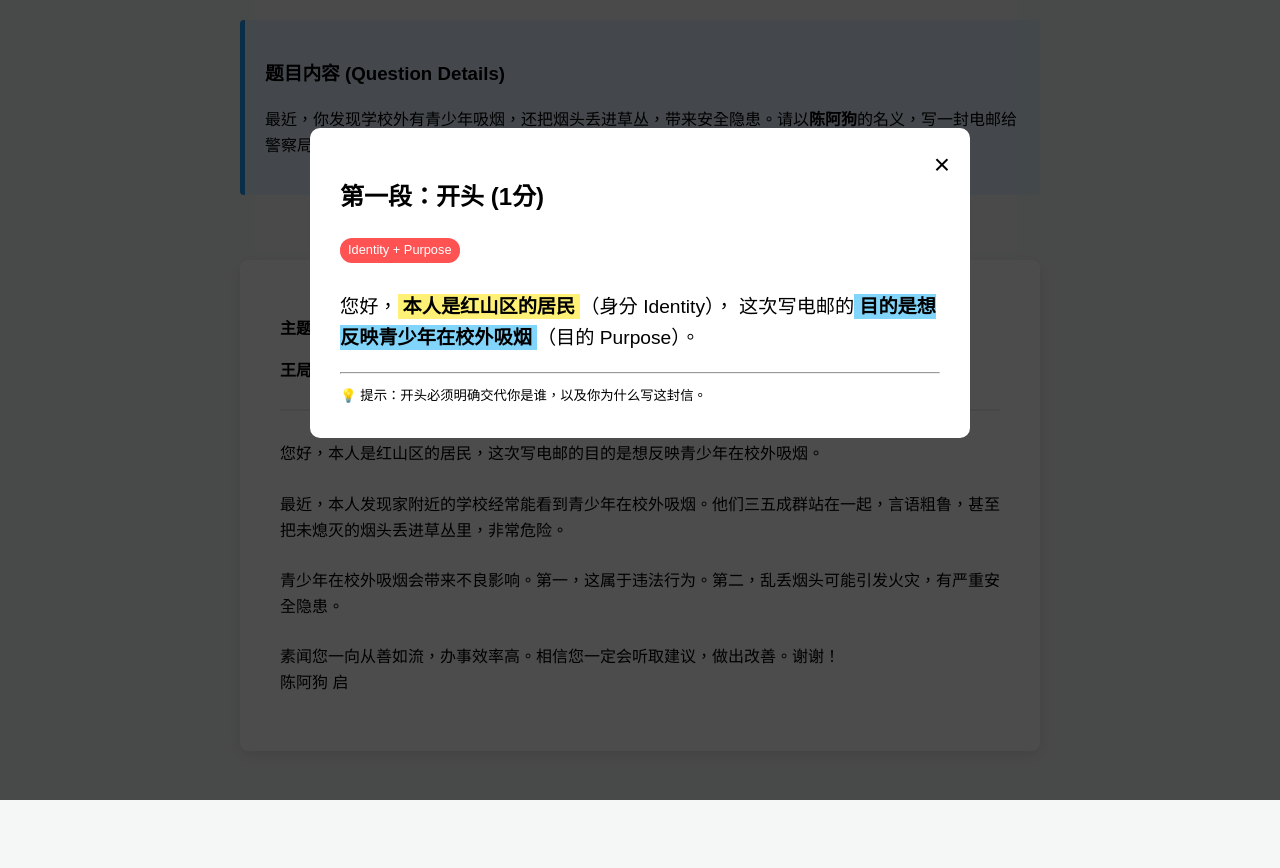
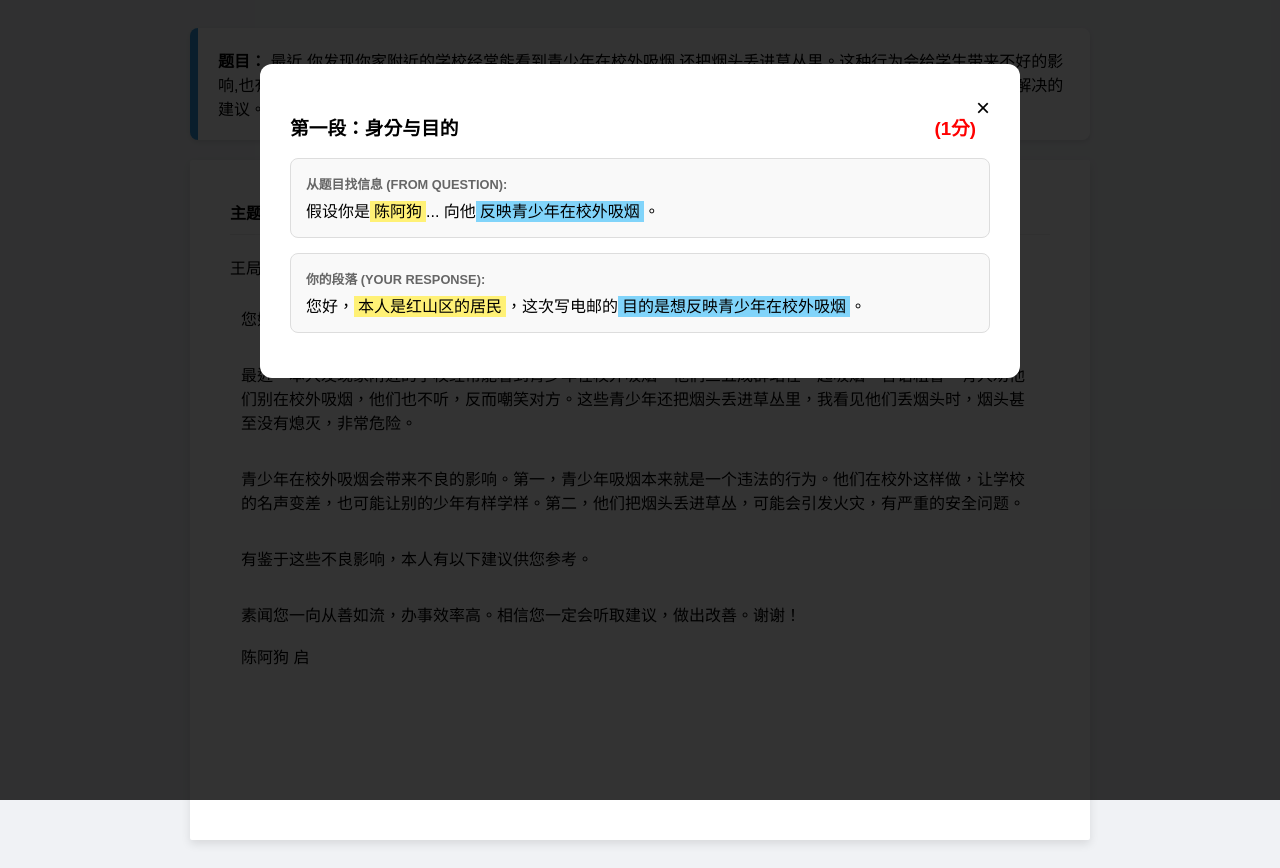
Before and after one commit to happyhappyting/present, a plain HTML site: page index.html in a window 1280 px wide. Both pictures are taken after a click on the element "您好，本人是红山区的居民，这次写电邮的目的是想反映青少年在校外吸烟。". Before the commit the page ends 800 px from the top, so only its background shows below. Drawn offline with Linux system fonts and the light colour scheme.

Commit message:
Update index.html

```diff
--- a/index.html
+++ b/index.html
@@ -6,218 +6,113 @@
     <title>华文公务电邮教学 - 陈阿狗</title>
     <style>
         :root {
-            --primary-bg: #f4f7f6;
-            --email-bg: #ffffff;
-            --header-color: #2c3e50;
-            --highlight-identity: #fff176; /* Yellow */
-            --highlight-purpose: #81d4fa;   /* Blue */
-            --accent-border: #3498db;
+            --bg: #f0f2f5;
+            --paper: #ffffff;
+            --id-color: #fff176; /* Yellow for Identity */
+            --purpose-color: #81d4fa; /* Blue for Purpose */
+            --qns-text: #2c3e50;
         }
 
-        body {
-            font-family: "Microsoft YaHei", "PingFang TC", sans-serif;
-            background-color: var(--primary-bg);
-            margin: 0;
-            padding: 20px;
-            line-height: 1.6;
-        }
+        body { font-family: "PingFang SC", "Microsoft YaHei", sans-serif; background: var(--bg); padding: 20px; }
+        .container { max-width: 900px; margin: 0 auto; }
 
-        .container {
-            max-width: 800px;
-            margin: 0 auto;
-        }
+        /* Question Section */
+        .qns-section { background: #fff; padding: 20px; border-radius: 8px; border-left: 8px solid #3498db; margin-bottom: 20px; box-shadow: 0 2px 5px rgba(0,0,0,0.1); }
 
-        .question-box {
-            background: #e3f2fd;
-            padding: 20px;
-            border-left: 5px solid #2196f3;
-            margin-bottom: 30px;
-            border-radius: 4px;
-        }
+        /* Email Section */
+        .email-body { background: var(--paper); padding: 40px; border-radius: 2px; box-shadow: 0 4px 10px rgba(0,0,0,0.1); min-height: 600px; }
+        .subject-line { font-weight: bold; border-bottom: 1px solid #eee; padding-bottom: 10px; margin-bottom: 20px; }
 
-        .email-container {
-            background: var(--email-bg);
-            padding: 40px;
-            box-shadow: 0 4px 15px rgba(0,0,0,0.1);
-            border-radius: 8px;
-        }
+        .para { padding: 10px; border-radius: 4px; transition: 0.3s; cursor: pointer; margin-bottom: 10px; border: 1px solid transparent; }
+        .para:hover { background: #f8f9fa; border: 1px dashed #3498db; }
 
-        .email-header {
-            border-bottom: 2px solid #eee;
-            margin-bottom: 20px;
-            padding-bottom: 10px;
-        }
+        /* Modal */
+        .modal { display: none; position: fixed; z-index: 100; left: 0; top: 0; width: 100%; height: 100%; background: rgba(0,0,0,0.8); overflow-y: auto; }
+        .modal-content { background: white; margin: 5% auto; padding: 30px; width: 85%; max-width: 700px; border-radius: 12px; }
 
-        .paragraph-block {
-            padding: 10px;
-            margin: 5px -10px;
-            cursor: pointer;
-            transition: background 0.3s, transform 0.2s;
-            border-radius: 5px;
-        }
+        .compare-box { background: #f9f9f9; padding: 15px; border: 1px solid #ddd; margin-bottom: 15px; border-radius: 8px; }
+        .label { font-size: 0.8em; color: #666; font-weight: bold; text-transform: uppercase; display: block; margin-bottom: 5px; }
 
-        .paragraph-block:hover {
-            background: #f0f7ff;
-            transform: scale(1.01);
-            border: 1px dashed var(--accent-border);
-        }
+        /* Highlighting Classes */
+        .id-hl { background-color: var(--id-color); padding: 2px 4px; }
+        .pp-hl { background-color: var(--purpose-color); padding: 2px 4px; }
+        .mark-tag { color: red; font-weight: bold; float: right; }
 
-        /* Modal / Pop-up Styles */
-        .modal {
-            display: none;
-            position: fixed;
-            z-index: 1000;
-            left: 0;
-            top: 0;
-            width: 100%;
-            height: 100%;
-            background-color: rgba(0,0,0,0.7);
-        }
-
-        .modal-content {
-            background-color: #fff;
-            margin: 10% auto;
-            padding: 30px;
-            width: 80%;
-            max-width: 600px;
-            border-radius: 10px;
-            position: relative;
-            animation: slideIn 0.3s ease-out;
-        }
-
-        @keyframes slideIn {
-            from { transform: translateY(-50px); opacity: 0; }
-            to { transform: translateY(0); opacity: 1; }
-        }
-
-        .close-btn {
-            position: absolute;
-            right: 20px;
-            top: 15px;
-            font-size: 28px;
-            cursor: pointer;
-        }
-
-        .highlight-id { background-color: var(--highlight-identity); padding: 2px 5px; font-weight: bold; }
-        .highlight-purpose { background-color: var(--highlight-purpose); padding: 2px 5px; font-weight: bold; }
-
-        .rubric-tag {
-            display: inline-block;
-            background: #ff5252;
-            color: white;
-            padding: 2px 8px;
-            border-radius: 12px;
-            font-size: 0.8em;
-            margin-bottom: 10px;
-        }
-
-        .instruction {
-            color: #666;
-            font-style: italic;
-            text-align: center;
-            margin-bottom: 10px;
-        }
+        table { width: 100%; border-collapse: collapse; margin-top: 10px; }
+        td, th { border: 1px solid #ccc; padding: 8px; font-size: 0.9em; text-align: left; }
     </style>
 </head>
 <body>
 
 <div class="container">
-    <div class="question-box">
-        <h3>题目内容 (Question Details)</h3>
-        <p>最近，你发现学校外有青少年吸烟，还把烟头丢进草丛，带来安全隐患。请以<b>陈阿狗</b>的名义，写一封电邮给警察局<b>王杰森局长</b>反映问题并提出建议。</p>
+    <div class="qns-section">
+        <strong>题目：</strong>
+        最近,你发现你家附近的学校经常能看到青少年在校外吸烟,还把烟头丢进草丛里。这种行为会给学生带来不好的影响,也有一些安全隐患。假设你是陈阿狗,请你写一封电邮给附近的警察局王杰森局长,向他反映这个问题并提出一些解决的建议。
     </div>
 
-    <p class="instruction">点击下方任何段落，查看格式要点与分析</p>
+    <div class="email-body">
+        <div class="subject-line">主题：反映青少年在校外吸烟</div>
+        <p>王局长：</p>
 
-    <div class="email-container">
-        <div class="email-header">
-            <p><strong>主题：</strong> 反映青少年在校外吸烟</p>
-            <p><strong>王局长：</strong></p>
-        </div>
+        <div class="para" onclick="openModal('p1')">您好，本人是红山区的居民，这次写电邮的目的是想反映青少年在校外吸烟。</div>
 
-        <div class="paragraph-block" onclick="showModal('p1')">
-            您好，本人是红山区的居民，这次写电邮的目的是想反映青少年在校外吸烟。
-        </div>
+        <div class="para" onclick="openModal('p2')">最近，本人发现家附近的学校经常能看到青少年在校外吸烟。他们三五成群站在一起吸烟，言语粗鲁，有人劝他们别在校外吸烟，他们也不听，反而嘲笑对方。这些青少年还把烟头丢进草丛里，我看见他们丢烟头时，烟头甚至没有熄灭，非常危险。</div>
 
-        <div class="paragraph-block" onclick="showModal('p2')">
-            最近，本人发现家附近的学校经常能看到青少年在校外吸烟。他们三五成群站在一起，言语粗鲁，甚至把未熄灭的烟头丢进草丛里，非常危险。
-        </div>
+        <div class="para" onclick="openModal('p3')">青少年在校外吸烟会带来不良的影响。第一，青少年吸烟本来就是一个违法的行为。他们在校外这样做，让学校的名声变差，也可能让别的少年有样学样。第二，他们把烟头丢进草丛，可能会引发火灾，有严重的安全问题。</div>
 
-        <div class="paragraph-block" onclick="showModal('p3')">
-            青少年在校外吸烟会带来不良影响。第一，这属于违法行为。第二，乱丢烟头可能引发火灾，有严重安全隐患。
-        </div>
+        <div class="para" onclick="openModal('p4')">有鉴于这些不良影响，本人有以下建议供您参考。</div>
 
-        <div class="paragraph-block" onclick="showModal('p7')">
-            素闻您一向从善如流，办事效率高。相信您一定会听取建议，做出改善。谢谢！<br>
-            陈阿狗 启
-        </div>
+        <div class="para" onclick="openModal('p7')">素闻您一向从善如流，办事效率高。相信您一定会听取建议，做出改善。谢谢！<br><br>陈阿狗 启</div>
     </div>
 </div>
 
-<div id="infoModal" class="modal">
+<div id="myModal" class="modal">
     <div class="modal-content">
-        <span class="close-btn" onclick="closeModal()">&times;</span>
-        <div id="modalBody">
-            </div>
+        <span style="float:right; cursor:pointer; font-size:24px;" onclick="closeModal()">&times;</span>
+        <div id="modalContent"></div>
     </div>
 </div>
 
 <script>
-    const data = {
-        p1: {
-            title: "第一段：开头 (1分)",
-            content: `
-                <div class="rubric-tag">Identity + Purpose</div>
-                <p style="font-size: 1.2em;">
-                    您好，<span class="highlight-id">本人是红山区的居民</span>（身分 Identity），
-                    这次写电邮的<span class="highlight-purpose">目的是想反映青少年在校外吸烟</span>（目的 Purpose）。
-                </p>
-                <hr>
-                <small>💡 提示：开头必须明确交代你是谁，以及你为什么写这封信。</small>
-            `
-        },
-        p2: {
-            title: "第二段：情况描述 (2分)",
-            content: `
-                <div class="rubric-tag">Describe Situation</div>
-                <p>重点提取自题目：</p>
-                <ul>
-                    <li>经常看到青少年在校外吸烟</li>
-                    <li>烟头丢进草丛里（未熄灭）</li>
-                </ul>
-                <p>💡 提示：用自己的话重新组织，加入“言语粗鲁”或“三五成群”等细节增加真实感。</p>
-            `
-        },
-        p7: {
-            title: "结尾与署名 (1分)",
-            content: `
-                <div class="rubric-tag">Flattering + Thank you</div>
-                <p><b>必备套句：</b></p>
-                <p>“素闻您一向从善如流，办事效率高。相信您一定会听取建议，做出改善。”</p>
-                <p>署名：<b>陈阿狗 启</b></p>
-            `
-        }
-        // Additional paragraphs can be added here
-    };
-
-    function showModal(id) {
-        const modal = document.getElementById('infoModal');
-        const body = document.getElementById('modalBody');
-        body.innerHTML = `<h2>${data[id].title}</h2>${data[id].content}`;
-        modal.style.display = "block";
+function openModal(part) {
+    let html = "";
+    if(part === 'p1') {
+        html = `
+            <h3>第一段：身分与目的 <span class="mark-tag">(1分)</span></h3>
+            <div class="compare-box">
+                <span class="label">从题目找信息 (From Question):</span>
+                假设你是<span class="id-hl">陈阿狗</span>... 向他<span class="pp-hl">反映青少年在校外吸烟</span>。
+            </div>
+            <div class="compare-box">
+                <span class="label">你的段落 (Your Response):</span>
+                您好，<span class="id-hl">本人是红山区的居民</span>，这次写电邮的<span class="pp-hl">目的是想反映青少年在校外吸烟</span>。
+            </div>
+        `;
+    } else if(part === 'p2') {
+        html = `
+            <h3>第二段：描述情况 <span class="mark-tag">(2分)</span></h3>
+            <div class="compare-box">
+                <span class="label">保留题目关键词:</span>
+                最近，本人发现家附近的学校经常能看到<span style="border-bottom:2px solid orange">青少年在校外吸烟</span>。他们三五成群站在一起吸烟... 这些青少年还把<span style="border-bottom:2px solid orange">烟头丢进草丛里</span>... 非常危险。
+            </div>
+        `;
+    } else if(part === 'p7') {
+        html = `
+            <h3>第七段：结尾与署名 <span class="mark-tag">(1分)</span></h3>
+            <p>这一段建议直接背诵 (Just memorise this template):</p>
+            <div class="compare-box">
+                素闻您一向从善如流，办事效率高。相信您一定会听取建议，做出改善。谢谢！<br><br>
+                陈阿狗 启
+            </div>
+        `;
     }
 
-    function closeModal() {
-        document.getElementById('infoModal').style.display = "none";
-    }
+    document.getElementById('modalContent').innerHTML = html;
+    document.getElementById('myModal').style.display = "block";
+}
 
-    // Close modal if user clicks outside of it
-    window.onclick = function(event) {
-        const modal = document.getElementById('infoModal');
-        if (event.target == modal) {
-            closeModal();
-        }
-    }
+function closeModal() { document.getElementById('myModal').style.display = "none"; }
+window.onclick = function(event) { if (event.target == document.getElementById('myModal')) closeModal(); }
 </script>
 
 </body>
```
